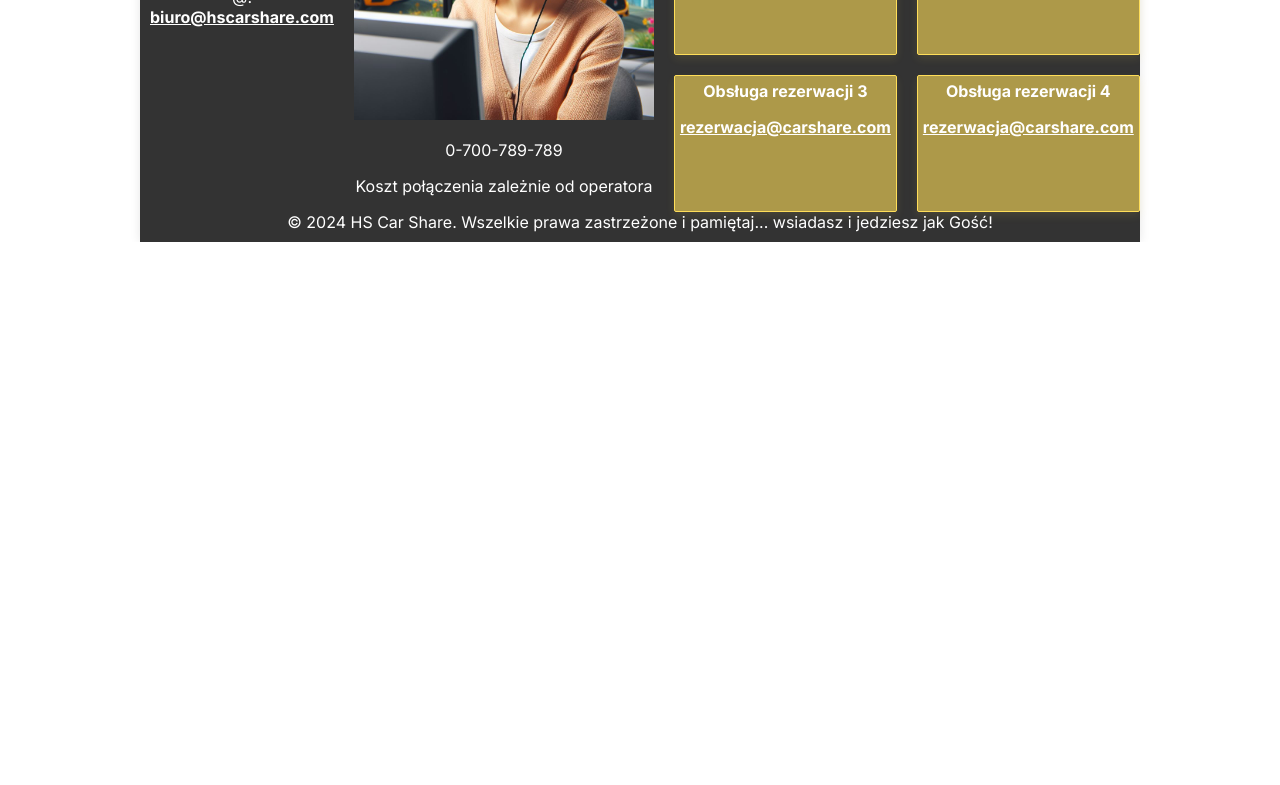
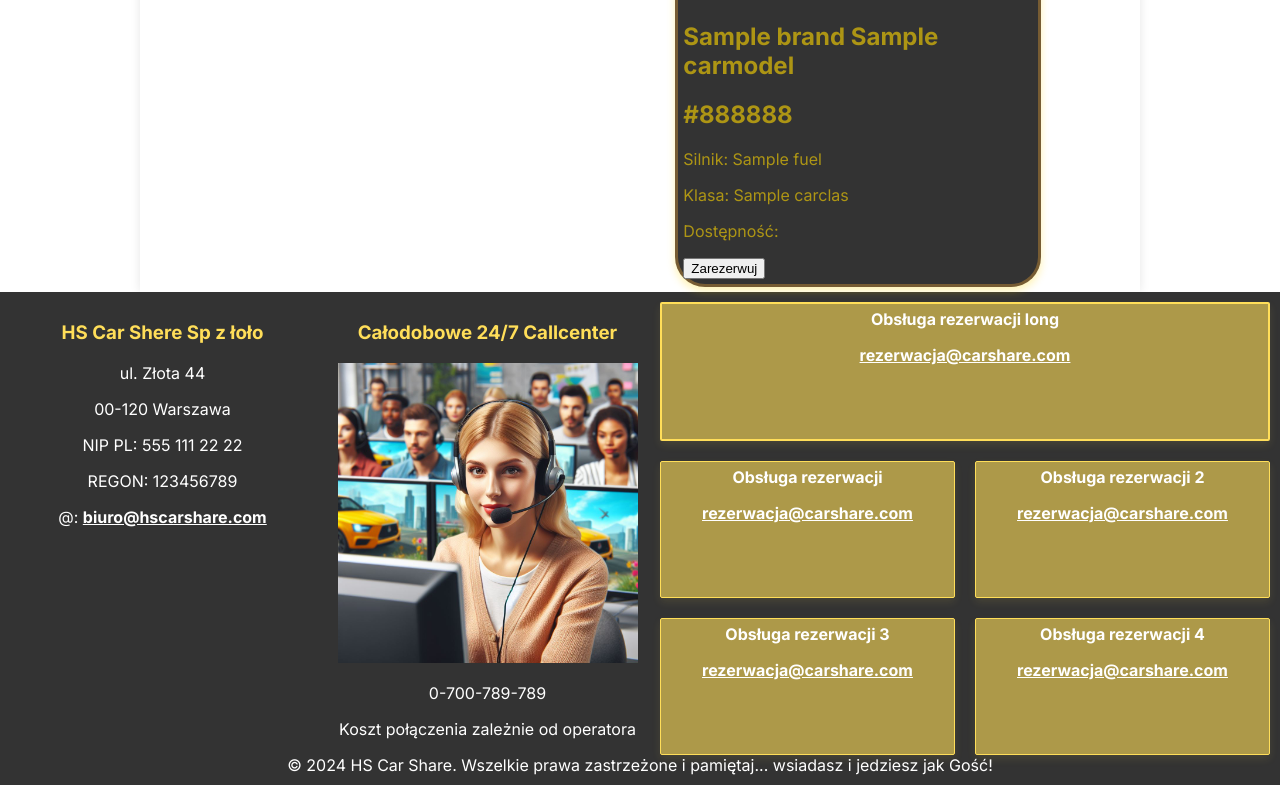
Before and after one commit to Sajmon9696/WypozyczalniaAut, a Django app: page /cars/filter in a window 1280 px wide. Shown: the part 718-1503 px from the top of the page. Before the commit the page ends 960 px from the top, so only its background shows below. Run offline with Django 5.2, Linux system fonts and the light colour scheme; tables that the repository leaves empty hold one stand-in row (values such as "Sample post").

Commit message:
dodanie wyswietlania samochodow do car filter oraz mozliwac wielokrotenego wyboru klasy pojazdu

```diff
--- a/cars/forms.py
+++ b/cars/forms.py
@@ -9,12 +9,11 @@
         model = Car
         fields = ['model', 'fuel', 'engine_size', 'color']
 
-
     def __init__(self, *args, **kwargs):
         super().__init__(*args, **kwargs)
         self.fields['color'].required = False
         self.fields['fuel'].required = False
         self.fields['engine_size'].required = False
         self.fields['model'].required = False
-        self.fields['car_class'] = forms.ChoiceField(
+        self.fields['car_class'] = forms.MultipleChoiceField(
             choices=[(price.id, price.car_class_name) for price in CarClass.objects.all()], required=False)
--- a/cars/templates/cars/filter_cars.html
+++ b/cars/templates/cars/filter_cars.html
@@ -1,5 +1,5 @@
 {% extends 'Base_app/base.html' %}
-
+{% load static %}
 {% block content %}
 <form method="get" action="{% url 'cars:filter_cars' %}">
     {% csrf_token %}
@@ -7,9 +7,35 @@
     <button type="submit">Fileter</button>
 </form>
 
-{% for car in cars %}
-<h3>{{ car }}</h3>
+<div class="car-container">
+    {% for car_class in car_classes %}
+    <div><h2>Klasa {{ car_class }}</h2></div>
+    <div class="class-container">
+        {% for car in cars %}
+        {% if car.model.car_class == car_class %}
+        <div class="widget-car">
+            <div class="car-image">
+                {% if car.pic %}
+                <img src="{{ car.pic.url }}" alt="Jedziesz jak gość!" width="330">
+                {% else %}
+                <img src="{% static 'img/photographer.png' %}" alt="Zara Zosia zrobi" width="330">
+                {% endif %}
+            </div>
+            <div class="car-details">
+                <h2>{{ car.model }}</h2>
+                <h2>{{ car.color.color_name }}</h2>
+                <p>Silnik: {{ car.engine_size }} {{ car.fuel }}</p>
+                <p>Klasa: {{ car.model.car_class }}</p>
+                <p>Dostępność: </p>
+                <button>Zarezerwuj</button>
+            </div>
+        </div>
+        {% endif %}
+        {% endfor %}
+    </div>
+</div>
 {% endfor %}
+</div>
 
 
 {% endblock %}
--- a/cars/views.py
+++ b/cars/views.py
@@ -1,6 +1,8 @@
 from django.shortcuts import render
 from django.views import View
 from django.views.generic import ListView, DetailView
+
+import cars.models
 from cars.models import Car, CarClass
 from cars.forms import CarFilterForm
 
@@ -63,8 +65,10 @@
 
             car_class = form.cleaned_data.get('car_class')
             if car_class:
-                cars = cars.filter(model__car_class=car_class)
+                cars = cars.filter(model__car_class__in=car_class)
 
-        context = {'form': form, 'cars': cars}
+        car_classes = CarClass.objects.filter(id__in=cars.values_list('model__car_class', flat=True)).distinct()
+
+        context = {'form': form, 'cars': cars, 'car_classes': car_classes}
 
         return render(request, self.template_name, context)
```
